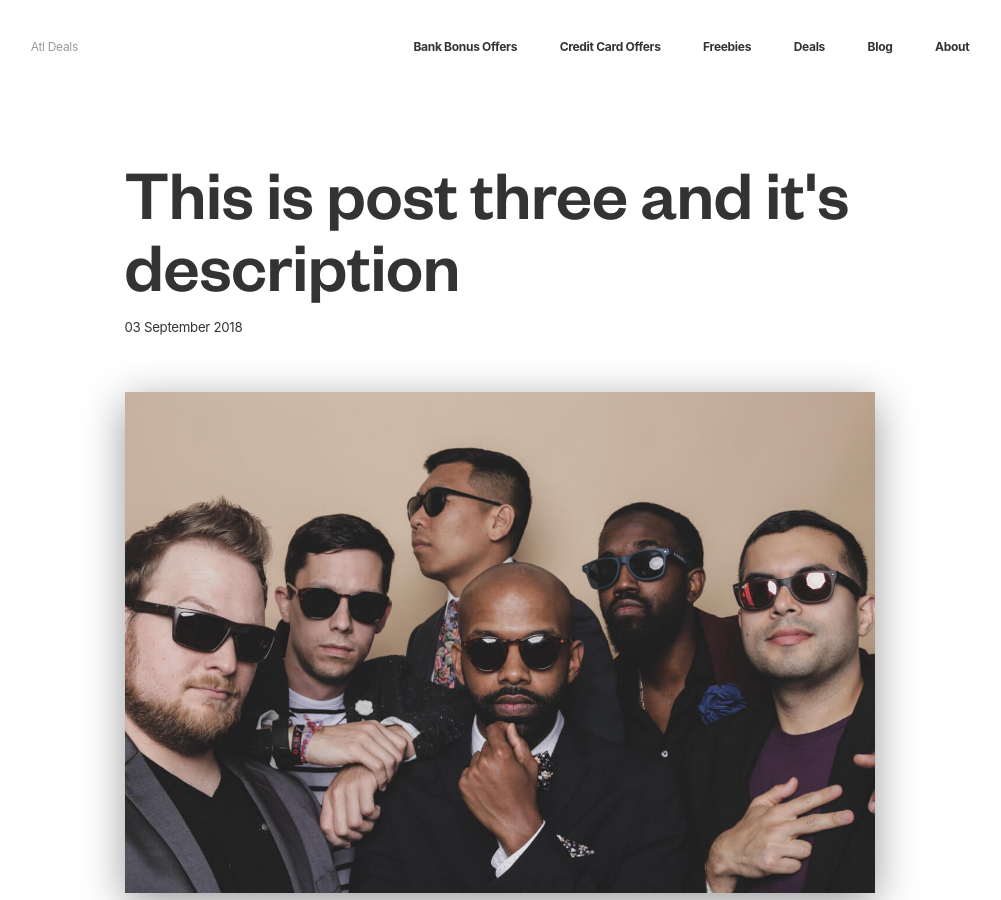
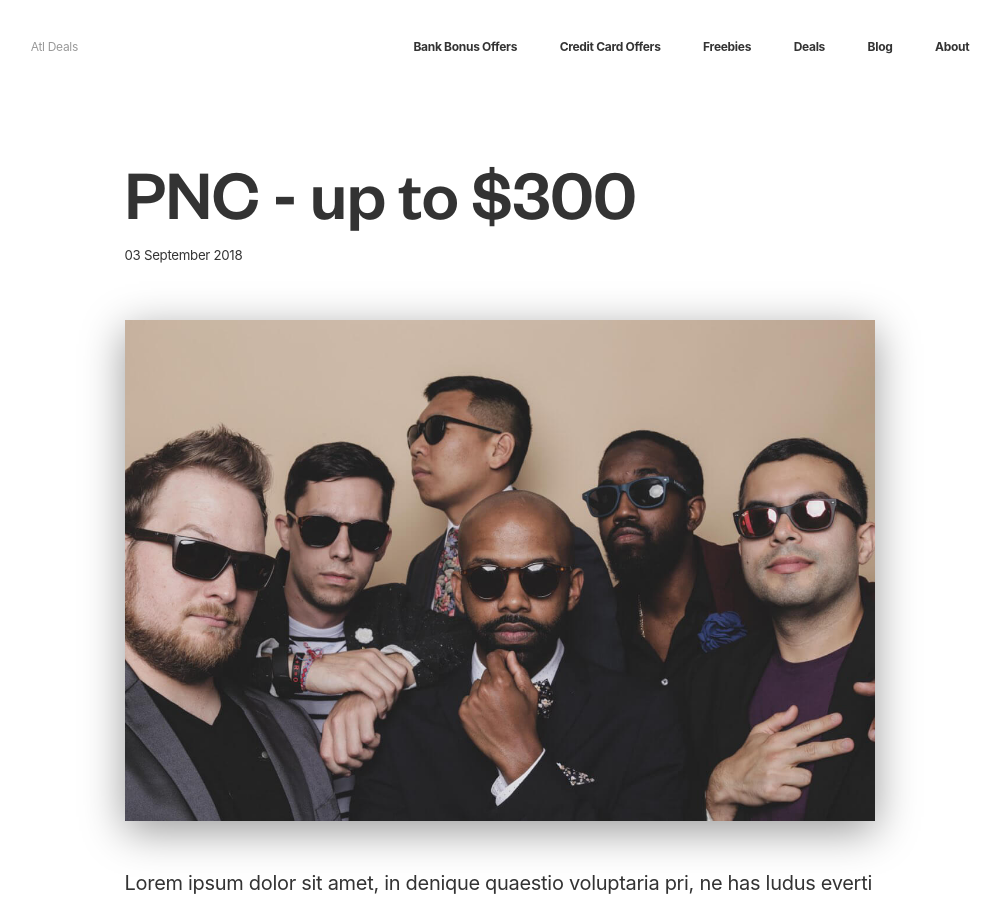
Before and after one commit to ohiosveryown/atldeals, a Jekyll site: the page built from _posts/2018-09-03-post-three.markdown, in a window 1280 px wide and 900 px high. Shown: the whole window, without its empty margins (140-1141 px from the left). Built offline with Jekyll 4.4.1, drawn with Linux system fonts in a browser that asks for light colours.

Commit message:
Updated Post Three

```diff
--- a/_posts/2018-09-03-post-three.markdown
+++ b/_posts/2018-09-03-post-three.markdown
@@ -4,8 +4,8 @@
 categories:
 - new
 - blog
-postTitle: This is post three and it's description
-icon: "\U0001F4B3"
+postTitle: PNC - up to $300
+icon:
 description: This is post three and it's description. You should probably delete this.
 image: "/uploads/IMG_15071.jpg"
 layout: post
```
